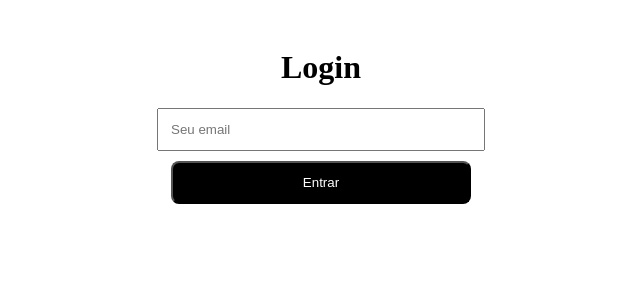
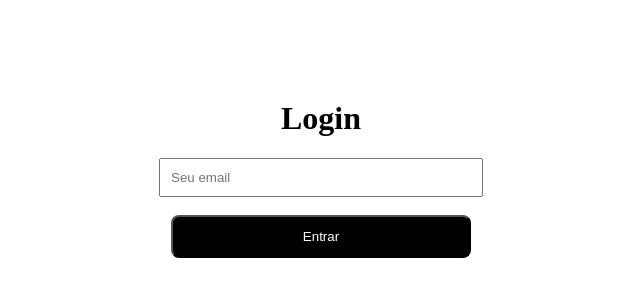
Before and after one commit to josenildomoments/meu-apoio-tea-app, a Next.js app: page /login in a window 1280 px wide. Shown: the top 300 px of the page, without its empty margins (319-959 px from the left). Built offline with nearby package versions, Linux system fonts and the light colour scheme.

Commit message:
Refactor login button styles and structure

```diff
--- a/app/login/page.js
+++ b/app/login/page.js
@@ -1,30 +1,34 @@
+"use client";
+
+import { useRouter } from "next/navigation";
+
 export default function Login() {
+  const router = useRouter();
+
   return (
-    <main style={{ padding: 20, textAlign: "center" }}>
+    <div style={{ textAlign: "center", marginTop: 100 }}>
       <h1>Login</h1>
 
       <input
         placeholder="Seu email"
+        style={{ padding: 10, width: "80%", maxWidth: 300 }}
+      />
+
+      <br /><br />
+
+      <button
+        onClick={() => router.push("/dashboard")}
         style={{
           padding: 12,
-          width: "100%",
+          width: "80%",
           maxWidth: 300,
-          marginBottom: 10
+          background: "#000",
+          color: "#fff",
+          borderRadius: 8
         }}
-      />
-
-      <br />
-
-      <button style={{
-        padding: 12,
-        width: "100%",
-        maxWidth: 300,
-        background: "#000",
-        color: "#fff",
-        borderRadius: 8
-      }}>
+      >
         Entrar
       </button>
-    </main>
+    </div>
   );
 }
```
